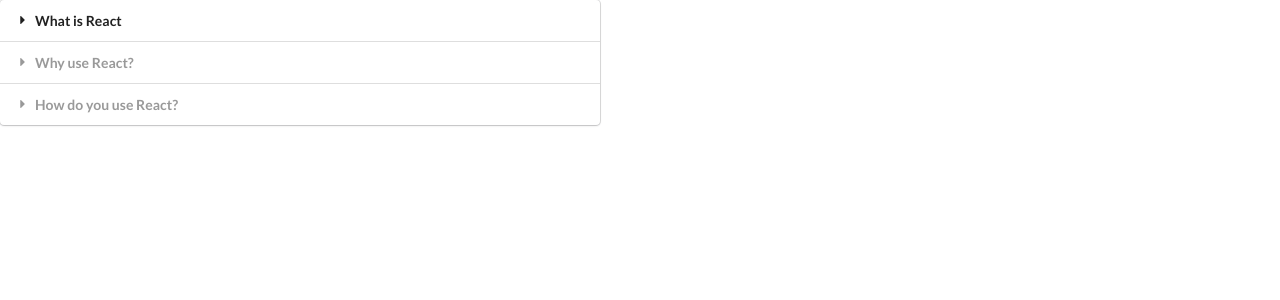
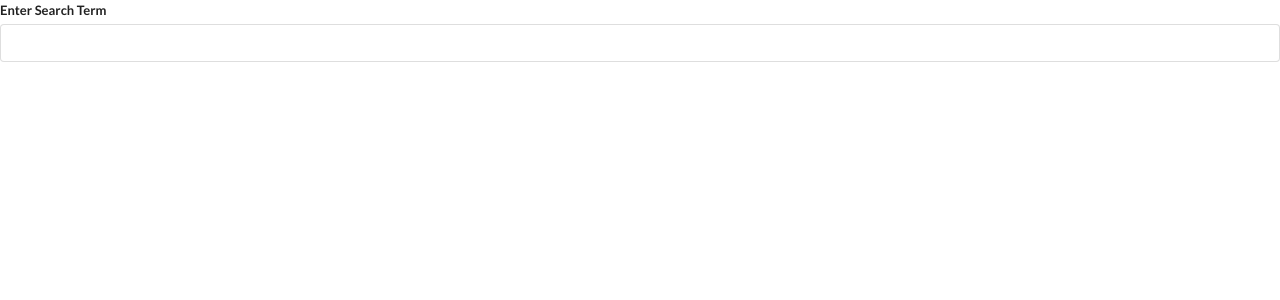
Before and after one commit to ResXBocchi/training-hooks, a React (Create React App) app: page / in a window 1280 px wide. Shown: the top 300 px of the page. Built offline with nearby package versions, Linux system fonts and the light colour scheme.

Commit message:
understanding useEffect()

```diff
--- a/package.json
+++ b/package.json
@@ -6,6 +6,7 @@
     "@testing-library/jest-dom": "^5.11.4",
     "@testing-library/react": "^11.1.0",
     "@testing-library/user-event": "^12.1.10",
+    "axios": "^0.21.1",
     "react": "^17.0.1",
     "react-dom": "^17.0.1",
     "react-scripts": "4.0.1",
--- a/src/App.js
+++ b/src/App.js
@@ -1,5 +1,6 @@
 import React from 'react';
 import Accordion from './components/Accordion'
+import Search from './components/Search'
 
 const items =[
     {
@@ -18,6 +19,6 @@
 
 export default() => {
     return (<div>
-                <Accordion items={items}/>
+                <Search />
             </div>)
 }
--- /dev/null
+++ b/src/components/Search.js
@@ -0,0 +1,62 @@
+import React, {useState, useEffect} from 'react';
+import axios from 'axios';
+
+const Search = () => {
+
+    const [term, setTerm] = useState('');
+    const [results,setResults] = useState([]);
+
+    useEffect(() => {
+
+        const search = async () => {
+            const { data } = await axios.get('https://en.wikipedia.org/w/api.php',{
+                params: {
+                    action: 'query',
+                    list:'search',
+                    origin: '*',
+                    format:'json',
+                    srsearch: term,
+                }
+            });
+            setResults(data.query.search);
+        };
+
+        if(term) {
+            search();
+        }
+
+    }, [term]);
+
+    const renderedResults = results.map((result)=>{
+        return(
+        <div key={result.pageid} className='item'>
+            <div className='content'>
+                <a href={`https://en.wikipedia.org/wiki/${result.title.replace(' ','_')}`} className='header'>
+                    {result.title}
+                </a>
+                <span dangerouslySetInnerHTML={{ __html: result.snippet}}></span>
+            </div>
+        </div>
+    )});
+
+
+    return (
+        <div>
+            <div className='ui form'>
+                <div className='field'>
+                    <label>Enter Search Term</label>
+                    <input
+                        value={term}
+                        className='input'
+                        onChange={(e) => setTerm(e.target.value)}
+                    />
+                </div>
+            </div>
+            <div className='ui celled list'>
+                {renderedResults}
+            </div>
+        </div>
+    )
+}
+
+export default Search
--- a/src/index.js
+++ b/src/index.js
@@ -1,6 +1,5 @@
 import React from 'react';
 import ReactDOM from 'react-dom';
 import App from './App';
-import Accordion from './components/Accordion'
 
 ReactDOM.render(<App />, document.querySelector('#root'));
```
Also changed, not shown: 2 other files (tests, documents, lock files or other folders).
